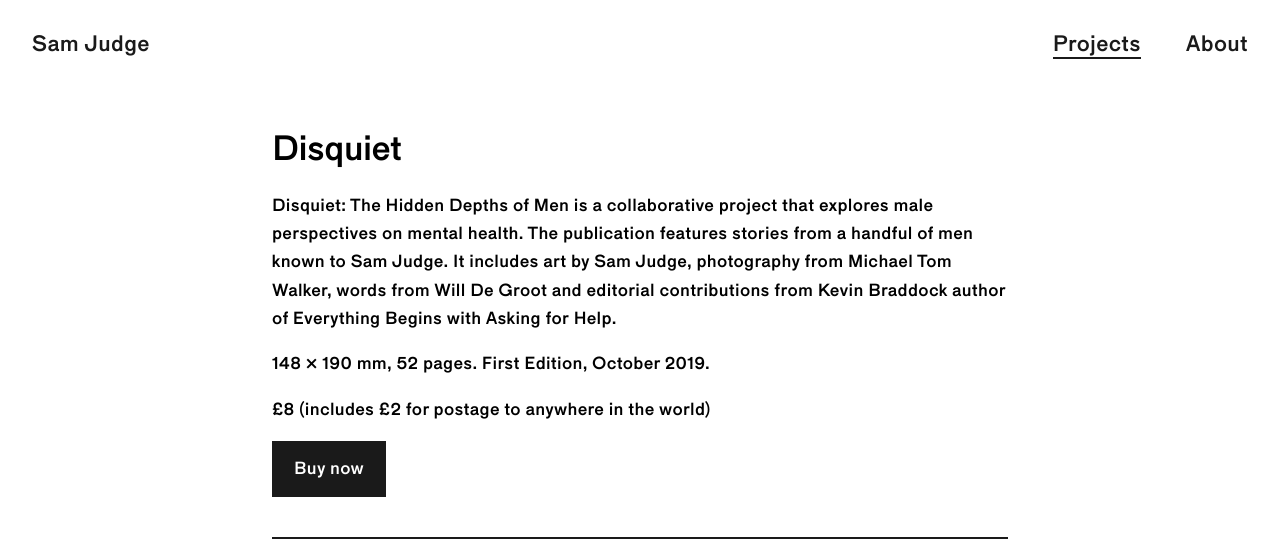
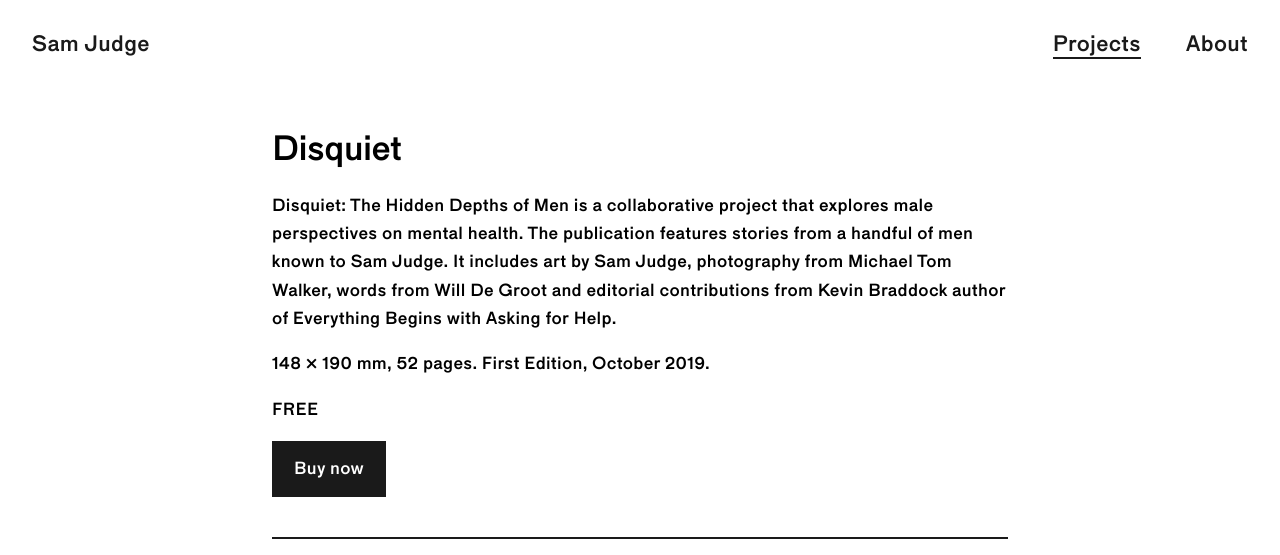
Before and after one commit to iamsamsmall/samjudge, a Jekyll site: the page built from _posts/2019-08-29-disquiet.markdown, in a window 1280 px wide and 900 px high, cut to the strip 0-555 px from the top of the window. Built offline with Jekyll 4.4.1, drawn with Linux system fonts in a browser that asks for light colours.

Commit message:
free promo

```diff
--- a/_posts/2019-08-29-disquiet.markdown
+++ b/_posts/2019-08-29-disquiet.markdown
@@ -12,9 +12,9 @@
 
 148 × 190 mm, 52 pages. First Edition, October 2019.
 
-£8 (includes £2 for postage to anywhere in the world)
+FREE
 
-<a class="button" href="https://www.paypal.com/cgi-bin/webscr?cmd=_s-xclick&hosted_button_id=3NTUWZMKNWZP4">Buy now</a>
+<a class="button" href="https://www.paypal.com/cgi-bin/webscr?cmd=_s-xclick&hosted_button_id=A8MMHD2PLWVML">Buy now</a>
 
 ---
 
```
